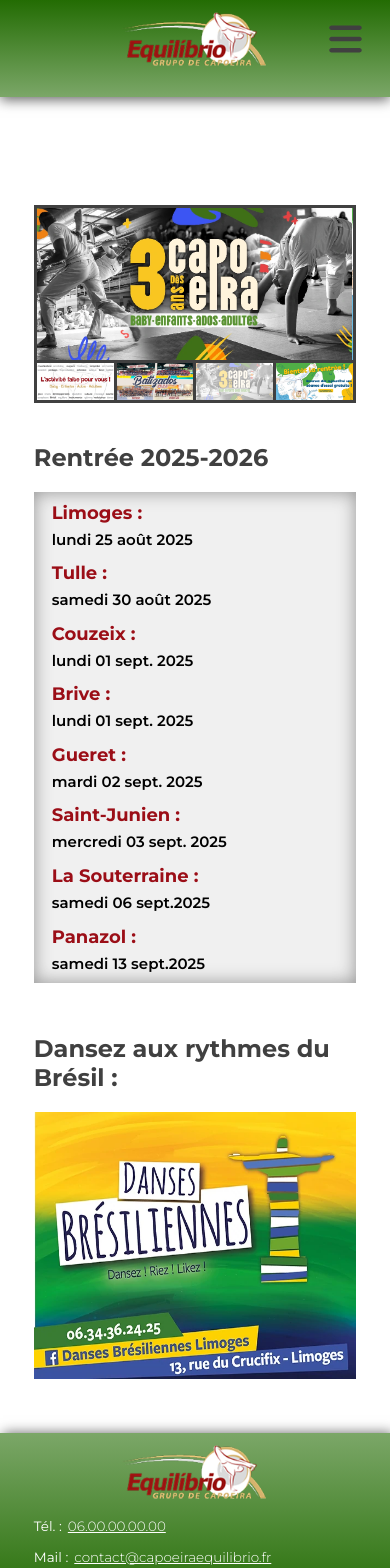
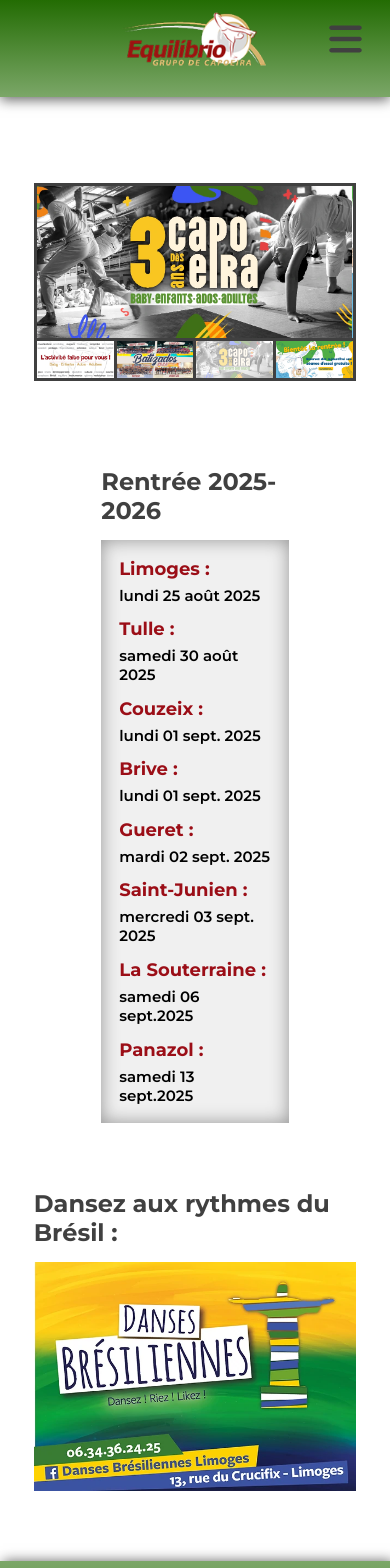
Before and after one commit to pnouhen/Equilibrio, an Angular app: page / in a window 390 px wide. Shown: the top 1568 px of the page. Built offline with nearby package versions, Linux system fonts and the light colour scheme.

Commit message:
feat: update styles home page

```diff
--- a/src/_variables.scss
+++ b/src/_variables.scss
@@ -3,3 +3,6 @@
 $black: #404040;
 $red: #9b0e17;
 $gray: rgba(218, 218, 218, 0.5);
+
+$marginSection: 4.25rem;
+$marginArticle: calc($marginSection - 1.25rem);
--- a/src/app/app.scss
+++ b/src/app/app.scss
@@ -1,5 +1,5 @@
 @use '../mixins' as *;
 
 main {
-  margin: 88px 0;
+  margin: 5.5rem 0;
 }
--- a/src/app/home/home.component.scss
+++ b/src/app/home/home.component.scss
@@ -4,6 +4,7 @@
 $heightImg: 26.125rem;
 
 .container {
+  margin-top: $marginSection;
   @include layout;
 
   .trainingResumes {
@@ -13,9 +14,9 @@
       grid-column: 4/10;
     }
 
-    @media (max-width: 768px) {
-      grid-column: 2/12;
-    }
+    // @media (max-width: 768px) {
+    //   grid-column: 2/12;
+    // }
 
     ul {
       padding: 0 1.5rem;
@@ -27,16 +28,16 @@
       background: rgba(218, 218, 218, 0.4);
       box-shadow: inset 0 0 1.5rem 0 rgb(147, 147, 147);
 
-      @media (max-width: 420px) {
+      @media (max-width: 710px) {
         padding: 1.5rem;
-        height: 79%;
+        height: auto;
       }
 
       li {
         align-items: baseline;
         @include spaceText;
 
-        @media (max-width: 420px) {
+        @media (max-width: 710px) {
           flex-direction: column;
         }
 
@@ -57,6 +58,7 @@
 
     @media (max-width: 1024px) {
       grid-column: 4/10;
+      margin-top: $marginArticle;
     }
 
     @media (max-width: 768px) {
@@ -71,11 +73,7 @@
 
       @media (max-width: 1024px) {
         width: 100%;
-        height: 80.81%;
-      }
-
-      @media (max-width: 768px) {
-
+        height: auto;
       }
 
       img {
--- a/src/styles.scss
+++ b/src/styles.scss
@@ -36,7 +36,7 @@
 h2 {
   font-size: 2rem;
   font-weight: bold;
-  margin: 20px 0;
+  margin: 1.25rem 0;
 }
 
 h3 {
```
